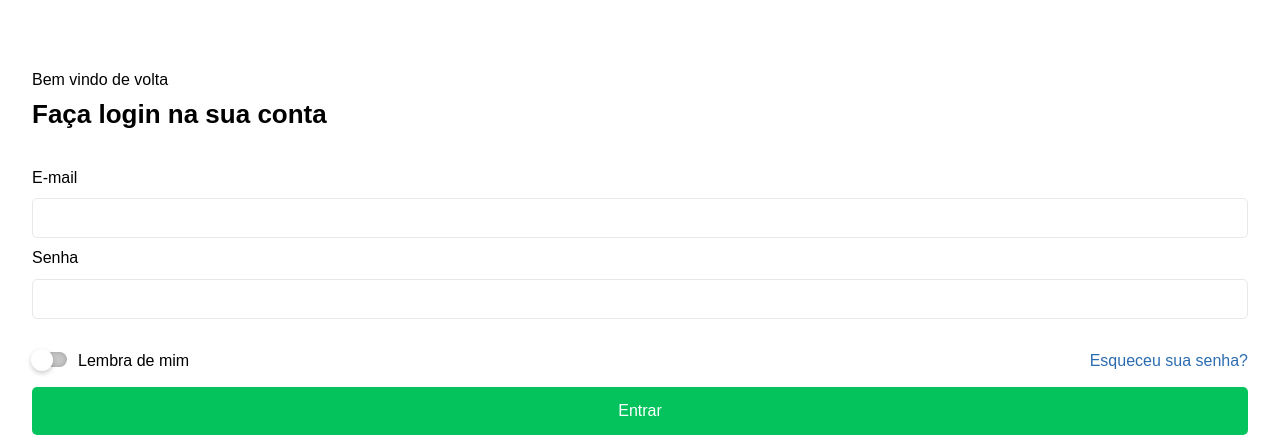
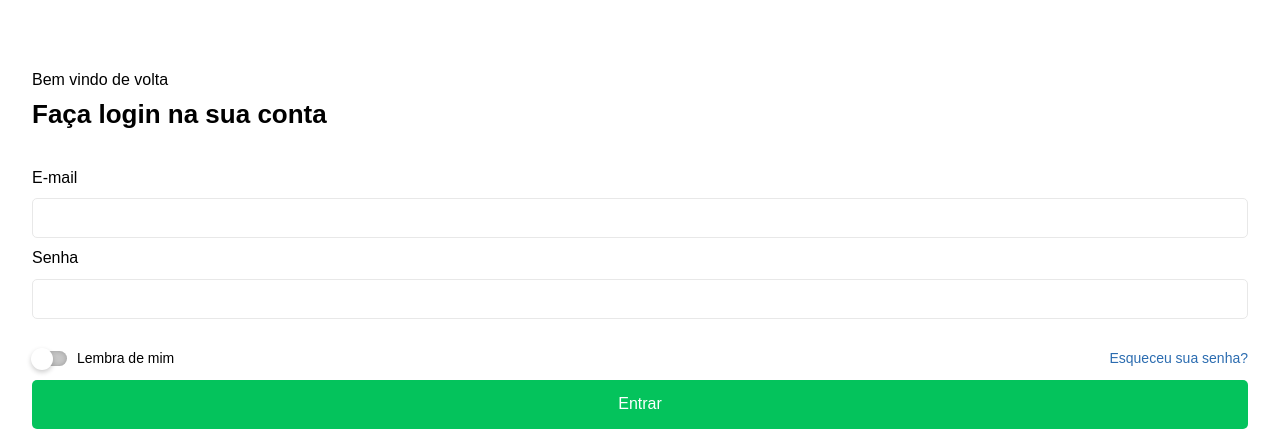
Before and after one commit to Kevinbtv/challenge4, a plain HTML site: page index.html in a window 1280 px wide. Shown: the top 437 px of the page. Drawn offline with Linux system fonts and the light colour scheme.

Commit message:
Toggle fixed

```diff
--- a/Syle/main.css
+++ b/Syle/main.css
@@ -64,16 +64,19 @@ form {
 .check-pass a {
   text-decoration: none;
   color: #2b6cb0;
+  font-size: 14px;
 }
 
 .check {
   display: flex;
-  justify-content: center;
+  justify-content: space-between;
+  align-items: center;
 }
 
 .check label {
+  font-size: 14px;
   cursor: pointer;
-  margin-left: 11px;
+  margin-left: 10px;
 }
 
 input[type='checkbox'] {
```
